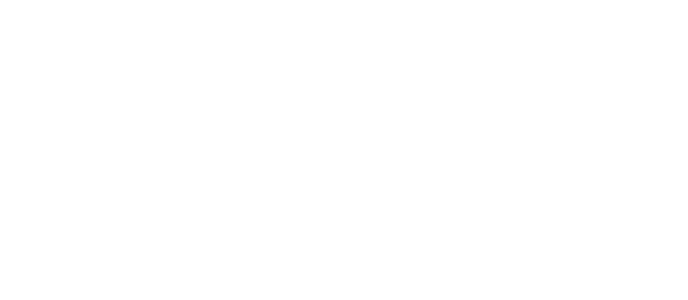
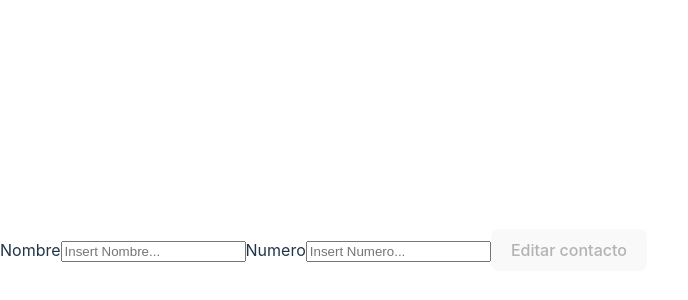
Before and after one commit to FrancoNahuelPerez/Practice-one, a React (Vite) app in the folder Client/: page /formUpdate/1 in a window 1280 px wide. Before the commit this address had no page. Shown: the part 150-450 px from the top of the page, without its empty margins (0-688 px from the left). Built offline with nearby package versions, Linux system fonts and the light colour scheme; no server answers.

Commit message:
error cors

```diff
--- a/Client/src/App.jsx
+++ b/Client/src/App.jsx
@@ -1,4 +1,4 @@
-import { Detail,Form,Landing,Home } from "./Views/index"
+import { Detail,Form,Landing,Home, FormUpdate } from "./Views/index"
 import { Route, Routes } from "react-router-dom"
 
 function App() {
@@ -11,6 +11,7 @@ function App() {
         <Route path="/home" element={<Home/>}></Route>
         <Route path="/form" element={<Form/>}></Route>
         <Route path="/detail/:id" element={<Detail/>}></Route>
+        <Route path="/formUpdate/:id" element={<FormUpdate/>}></Route>
       </Routes>
     </div>
   )
--- a/Client/src/Views/Detail/Detail.jsx
+++ b/Client/src/Views/Detail/Detail.jsx
@@ -2,13 +2,13 @@ import React from "react";
 import { useEffect, useState } from "react";
 import { useDispatch, useSelector } from "react-redux";
 import { useParams } from "react-router-dom";
-import { getContactosId, getContactos, delContactos} from "../../Redux/action";
+import { getContactosId, getContactos, delContactos } from "../../Redux/action";
 import { useNavigate } from "react-router-dom";
-
+import { Link } from "react-router-dom";
 
 export default function Detail() {
   const contactos = useSelector((state) => state.contactosID);
-  const navigate = useNavigate()
+  const navigate = useNavigate();
 
   const { id } = useParams();
   const dispatch = useDispatch();
@@ -17,9 +17,9 @@ export default function Detail() {
     dispatch(getContactosId(id));
   }, [id, dispatch]);
 
-  useEffect(() =>{
-    dispatch(getContactos())
-  })
+  useEffect(() => {
+    dispatch(getContactos());
+  });
 
   // const handleDelete = () => {
   //   const confirmed = window.confirm(
@@ -33,24 +33,25 @@ export default function Detail() {
   //   }
   // };
 
-
   const handleDelete = () => {
-    const confirmed = window.confirm("Estas seguro que deseas eliminar este contacto?")
-    if(confirmed){
-      dispatch(delContactos(id))
-      alert("Contacto eliminado exitosamente")
-      navigate("/home")
+    const confirmed = window.confirm(
+      "Estas seguro que deseas eliminar este contacto?"
+    );
+    if (confirmed) {
+      dispatch(delContactos(id));
+      alert("Contacto eliminado exitosamente");
+      navigate("/home");
     }
-  }
-
+  };
 
   return (
     <div>
       <h4>Contacto: {contactos?.name}</h4>
       <h4>Numero: {contactos?.phone}</h4>
-      <button onClick={handleDelete}>
-        Delete
-      </button>
+      <button onClick={handleDelete}>Delete</button>
+      <Link to={`/formUpdate/${id}`}>
+        <button>Editar</button>
+      </Link>
     </div>
   );
 }
--- a/Client/src/Views/Form/Form.jsx
+++ b/Client/src/Views/Form/Form.jsx
@@ -2,8 +2,11 @@ import React from "react";
 import { useState } from "react";
 import validations from "./validation";
 import axios from "axios";
+import { useNavigate } from "react-router-dom";
 
 export default function Form() {
+  const navigate = useNavigate()
+
   const [form, setForm] = useState({
     name: "",
     phone: "",
@@ -30,6 +33,7 @@ const submitHanlder = (event) =>{
   const response = axios.post("http://localhost:3001/contactos/",form)
   if(response){
     alert("El contacto se ha agregado exitosamente")
+    navigate('/home')
   }else{
     alert(error.response.data.error)
   }
--- a/Client/src/Views/Update/FormUpdate.jsx
+++ b/Client/src/Views/Update/FormUpdate.jsx
@@ -1,8 +1,9 @@
 import React, { useState } from "react";
 import validations from "./validation";
 import { useParams, useNavigate } from "react-router-dom";
-import { useEffect, useState } from "react";
+import { useEffect } from "react";
 import { useDispatch, useSelector } from "react-redux";
+import { getContactosId, putContactos, getContactos } from "../../Redux/action";
 
 export default function FormUpdate() {
   const dispatch = useDispatch();
@@ -17,6 +18,25 @@ export default function FormUpdate() {
 
   const [error, setError] = useState({});
 
+  useEffect(() => {
+    dispatch(getContactosId(id));
+  }, [id, dispatch]);
+
+  useEffect(() => {
+    if (contactosId) {
+      setForm({
+        name: contactosId.name,
+        phone: contactosId.phone,
+      });
+    }
+    return () => {
+      setForm({
+        name: "",
+        phone: "",
+      });
+    };
+  },[contactosId]);
+
   const changeHandler = (event) => {
     setForm({
       ...form,
@@ -29,10 +49,17 @@ export default function FormUpdate() {
       })
     );
   };
+  const submitHanlder = (event) => {
+    event.preventDefault();
+    dispatch(putContactos(id, form));
+    alert("Contacto actualizado exitosamente");
+    dispatch(getContactos);
+    navigate("/home");
+  };
 
   return (
     <div>
-      <form>
+      <form onSubmit={submitHanlder}>
         <label htmlFor="name">Nombre</label>
         <input
           type="text"
@@ -42,6 +69,7 @@ export default function FormUpdate() {
           value={form.name}
           onChange={changeHandler}
         ></input>
+        {error.name && <p>{error.name}</p>}
         <label htmlFor="phone">Numero</label>
         <input
           type="text"
@@ -51,6 +79,9 @@ export default function FormUpdate() {
           value={form.phone}
           onChange={changeHandler}
         ></input>
+        {error.phone && <p>{error.phone}</p>}
+        <button disabled={!form.name || !form.phone
+        }> Editar contacto</button>
       </form>
     </div>
   );
--- a/Client/src/Views/index.js
+++ b/Client/src/Views/index.js
@@ -2,5 +2,6 @@ import Detail from "./Detail/Detail";
 import Landing from "./LandingPage/Landing";
 import Home from "./Home/Home";
 import Form from "./Form/Form";
+import FormUpdate from "./Update/FormUpdate";
 
-export { Detail, Landing, Home, Form };
+export { Detail, Landing, Home, Form, FormUpdate };
```
